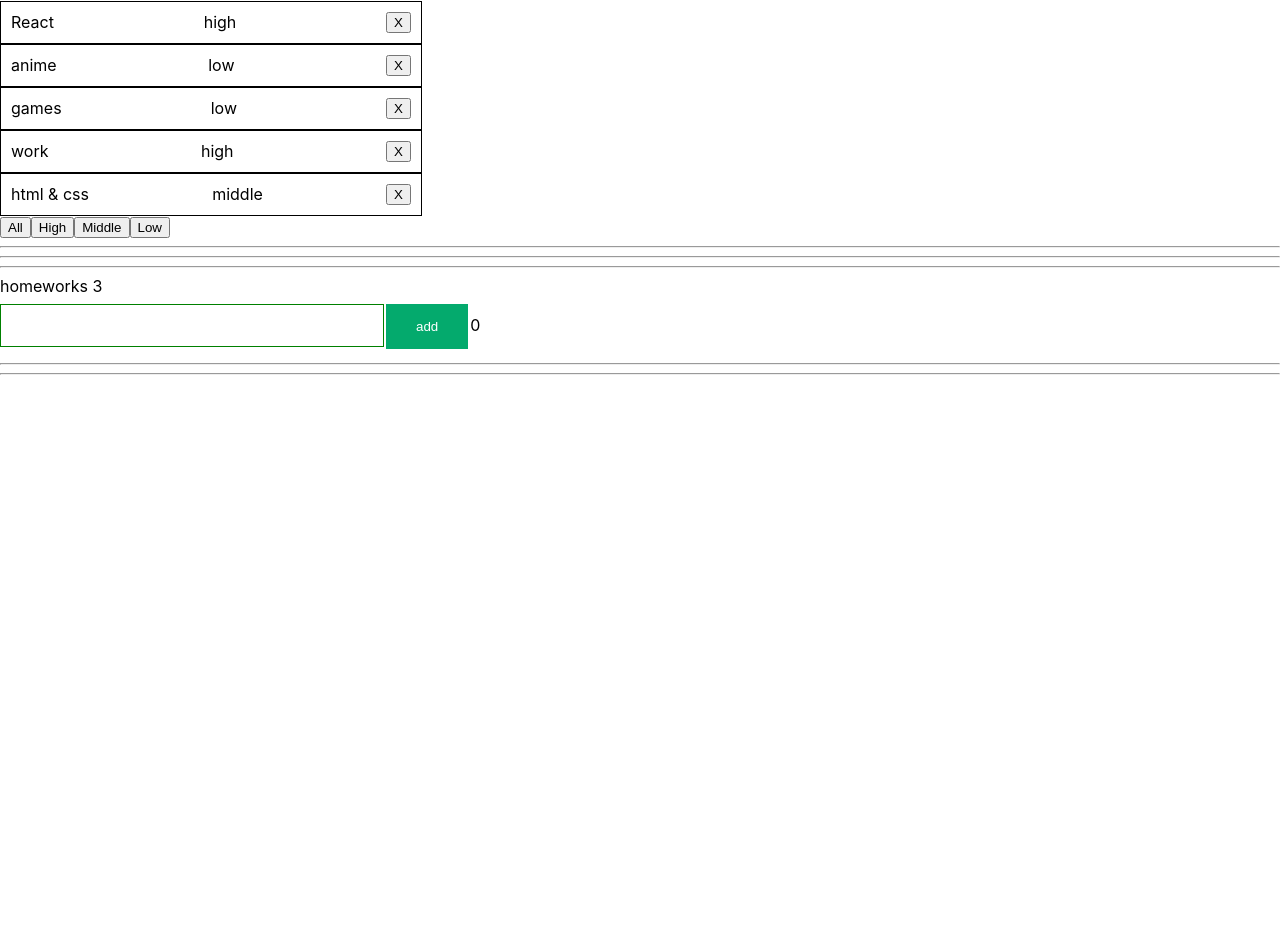
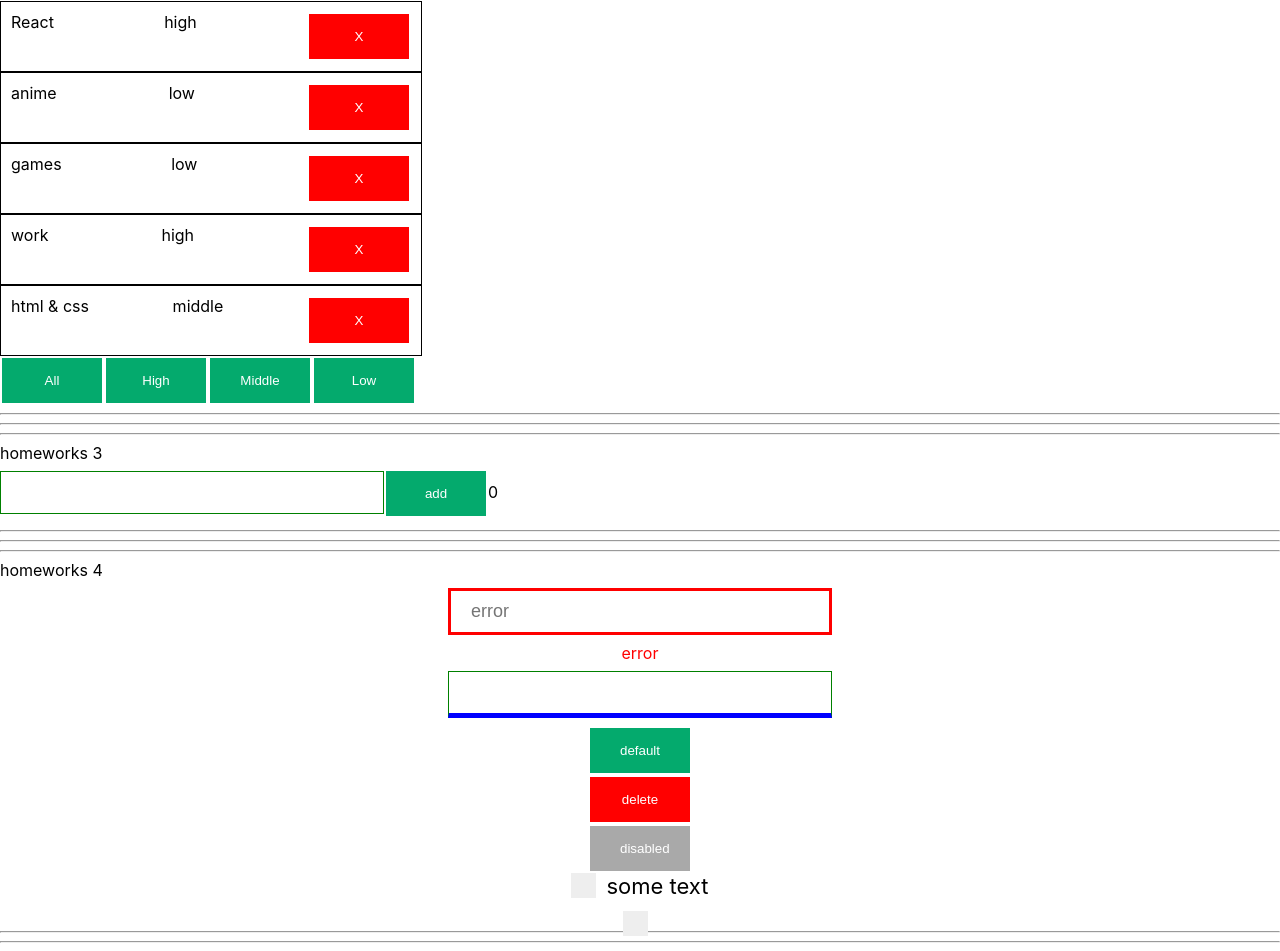
Before and after one commit to AlexChernov1996/homeworks, a React (Create React App) app: page / in a window 1280 px wide. Shown: the part 201-1152 px from the top of the page. Before the commit the page ends 800 px from the top, so only its background shows below. Built offline with nearby package versions, Linux system fonts and the light colour scheme.

Commit message:
4HW is done

```diff
--- a/src/p1-main/m1-ui/u1-app/App.tsx
+++ b/src/p1-main/m1-ui/u1-app/App.tsx
@@ -3,6 +3,7 @@ import s from './App.module.css'
 import HW1 from '../../../p2-homeworks/h1/HW1'
 import HW2 from '../../../p2-homeworks/h2/HW2'
 import HW3 from '../../../p2-homeworks/h3/HW3'
+import HW4 from "../../../p2-homeworks/h4/HW4";
 function App() {
     return (
         <div className={s.App}>
@@ -10,7 +11,7 @@ function App() {
             <HW1/>
             <HW2/>
             <HW3/>
-            {/*<HW4/>*/}
+            <HW4/>
             {/*<HW5/>*/}
 
         </div>
--- a/src/p2-homeworks/h2/Affair.tsx
+++ b/src/p2-homeworks/h2/Affair.tsx
@@ -1,5 +1,6 @@
 import React from 'react'
 import {AffairType} from "./HW2";
+import SuperButton from "../h4/common/c2-SuperButton/SuperButton";
 
 type AffairPropsType = {
     // key не нужно типизировать
@@ -20,7 +21,7 @@ const style = {
         <div style={style}>
            <div>{props.affair.name}</div>
            <div>{props.affair.priority}</div>
-            <button onClick={deleteCallback}>X</button>
+            <SuperButton onClick={deleteCallback} style={{background:"red"}}>X</SuperButton>
         </div>
     )
 }
--- a/src/p2-homeworks/h2/Affairs.tsx
+++ b/src/p2-homeworks/h2/Affairs.tsx
@@ -1,6 +1,7 @@
 import React, {Dispatch, SetStateAction} from 'react'
 import Affair from './Affair'
 import {AffairType, FilterType} from './HW2'
+import SuperButton from "../h4/common/c2-SuperButton/SuperButton";
 
 type AffairsPropsType = { // need to fix any
     data: AffairType[]
@@ -27,10 +28,10 @@ function Affairs(props: AffairsPropsType) {
 
             {mappedAffairs}
 
-            <button onClick={setAll}>All</button>
-            <button onClick={setHigh}>High</button>
-            <button onClick={setMiddle}>Middle</button>
-            <button onClick={setLow}>Low</button>
+            <SuperButton onClick={setAll}>All</SuperButton>
+            <SuperButton onClick={setHigh}>High</SuperButton>
+            <SuperButton onClick={setMiddle}>Middle</SuperButton>
+            <SuperButton onClick={setLow}>Low</SuperButton>
         </div>
     )
 }
--- a/src/p2-homeworks/h3/Greeting.tsx
+++ b/src/p2-homeworks/h3/Greeting.tsx
@@ -1,5 +1,7 @@
 import React, {ChangeEvent} from 'react'
 import s from './Greeting.module.css'
+import SuperInputText from "../h4/common/c1-SuperInputText/SuperInputText";
+import SuperButton from "../h4/common/c2-SuperButton/SuperButton";
 
 type GreetingPropsType = {
     name: string
@@ -17,9 +19,9 @@ const Greeting: React.FC<GreetingPropsType> = (
 
     return (
         <div className={inputClass}>
-            <input value={name} onChange={setNameCallback} placeholder={error}/>
+            <SuperInputText value={name} onChange={setNameCallback} placeholder={error}/>
             {/*<span>{error}</span>*/}
-            <button onClick={() => addUser(name)}>add</button>
+            <SuperButton onClick={() => addUser(name)}>add</SuperButton>
             <span>{totalUsers}</span>
         </div>
     )
--- a/src/p2-homeworks/h3/GreetingContainer.tsx
+++ b/src/p2-homeworks/h3/GreetingContainer.tsx
@@ -1,4 +1,4 @@
-import React, {ChangeEvent, ChangeEventHandler, useState} from 'react'
+import React, {ChangeEvent, useState} from 'react'
 import Greeting from './Greeting'
 import {UserType} from "./HW3";
 
--- a/src/p2-homeworks/h4/HW4.tsx
+++ b/src/p2-homeworks/h4/HW4.tsx
@@ -4,7 +4,7 @@ import s from './HW4.module.css'
 import SuperButton from './common/c2-SuperButton/SuperButton'
 import SuperCheckbox from './common/c3-SuperCheckbox/SuperCheckbox'
 
-function HW4() {
+export function HW4() {
     const [text, setText] = useState<string>('')
     const error = text ? '' : 'error'
 
--- a/src/p2-homeworks/h4/common/c1-SuperInputText/SuperInputText.module.css
+++ b/src/p2-homeworks/h4/common/c1-SuperInputText/SuperInputText.module.css
@@ -1,12 +1,21 @@
 .superInput {
+    width: 30%;
+    padding: 10px 20px;
+    margin: 8px 0;
+    box-sizing: border-box;
+    border: 1px solid green;
+    font-size: large;
+}
+.superInput:focus{
+    outline: #04AA6D;
+}
+.errorInput {
+    border: 3px solid red;
 
 }
-
-.errorInput {
-    border: 3px solid lime;
-    background: red;
+.errorInput:focus{
+    outline: red;
 }
-
 .error {
     color: red;
 }
--- a/src/p2-homeworks/h4/common/c1-SuperInputText/SuperInputText.tsx
+++ b/src/p2-homeworks/h4/common/c1-SuperInputText/SuperInputText.tsx
@@ -39,8 +39,8 @@ const SuperInputText: React.FC<SuperInputTextPropsType> = (
     }
 
     const finalSpanClassName = `${s.error} ${spanClassName ? spanClassName : ''}`
-    const finalInputClassName = `${s.errorInput} ${className}` // need to fix with (?:) and s.superInput
-
+    const finalInputClassName = error? `${s.superInput} ${s.errorInput} ${className}` :`${s.superInput} ${className}` // need to fix with (?:) and s.superInput
+    const placeholder = error? `${error}` : ''
     return (
         <>
             <input
@@ -48,7 +48,7 @@ const SuperInputText: React.FC<SuperInputTextPropsType> = (
                 onChange={onChangeCallback}
                 onKeyPress={onKeyPressCallback}
                 className={finalInputClassName}
-
+                placeholder={placeholder}
                 {...restProps} // отдаём инпуту остальные пропсы если они есть (value например там внутри)
             />
             {error && <span className={finalSpanClassName}>{error}</span>}
--- a/src/p2-homeworks/h4/common/c2-SuperButton/SuperButton.module.css
+++ b/src/p2-homeworks/h4/common/c2-SuperButton/SuperButton.module.css
@@ -1,7 +1,17 @@
 .default {
-
+    background-color: #04AA6D;
+    border: none;
+    color: white;
+    padding: 15px 30px;
+    text-decoration: none;
+    margin: 2px 2px;
+    cursor: pointer;
+    width: 100px;
 }
 
 .red {
     background: red;
 }
+button:disabled{
+    background-color: darkgrey;
+}
--- a/src/p2-homeworks/h4/common/c2-SuperButton/SuperButton.tsx
+++ b/src/p2-homeworks/h4/common/c2-SuperButton/SuperButton.tsx
@@ -14,12 +14,14 @@ const SuperButton: React.FC<SuperButtonPropsType> = (
         ...restProps// все остальные пропсы попадут в объект restProps, там же будет children
     }
 ) => {
-    const finalClassName = `${red ? s.red : s.default} ${className}`
+    const finalClassName = `${red ? (s.red +' '+ s.default)  : s.default} ${className}`
 
     return (
         <button
             className={finalClassName}
+            disabled={restProps.disabled}
             {...restProps} // отдаём кнопке остальные пропсы если они есть (children там внутри)
+
         />
     )
 }
--- a/src/p2-homeworks/h4/common/c3-SuperCheckbox/SuperCheckbox.module.css
+++ b/src/p2-homeworks/h4/common/c3-SuperCheckbox/SuperCheckbox.module.css
@@ -1,7 +1,66 @@
-.checkbox {
-
+.container {
+    display: block;
+    position: relative;
+    padding-left: 35px;
+    margin-bottom: 12px;
+    cursor: pointer;
+    font-size: 22px;
+    -webkit-user-select: none;
+    -moz-user-select: none;
+    -ms-user-select: none;
+    user-select: none;
 }
 
-.spanClassName {
+/* Hide the browser's default checkbox */
+.container input {
+    position: absolute;
+    opacity: 0;
+    cursor: pointer;
+    height: 0;
+    width: 0;
+}
 
+/* Create a custom checkbox */
+.checkmark {
+    position: absolute;
+    top: 0;
+    left: 0;
+    height: 25px;
+    width: 25px;
+    background-color: #eee;
 }
+
+/* On mouse-over, add a grey background color */
+.container:hover input ~ .checkmark {
+    background-color: #ccc;
+}
+
+/* When the checkbox is checked, add a blue background */
+.container input:checked ~ .checkmark {
+    background-color: #04AA6D;
+}
+
+/* Create the checkmark/indicator (hidden when not checked) */
+.checkmark:after {
+    content: "";
+    position: absolute;
+    display: none;
+}
+
+/* Show the checkmark when checked */
+.container input:checked ~ .checkmark:after {
+    display: block;
+}
+
+/* Style the checkmark/indicator */
+.container .checkmark:after {
+    left: 9px;
+    top: 5px;
+    width: 5px;
+    height: 10px;
+    border: solid white;
+    border-width: 0 3px 3px 0;
+    -webkit-transform: rotate(45deg);
+    -ms-transform: rotate(45deg);
+    transform: rotate(45deg);
+}
--- a/src/p2-homeworks/h4/common/c3-SuperCheckbox/SuperCheckbox.tsx
+++ b/src/p2-homeworks/h4/common/c3-SuperCheckbox/SuperCheckbox.tsx
@@ -20,23 +20,20 @@ const SuperCheckbox: React.FC<SuperCheckboxPropsType> = (
     }
 ) => {
     const onChangeCallback = (e: ChangeEvent<HTMLInputElement>) => {
-        // сделайте так чтоб работал onChange и onChangeChecked
+        onChangeChecked && onChangeChecked(e.currentTarget.checked)
     }
 
-    const finalInputClassName = `${s.checkbox} ${className ? className : ''}`
+    const finalInputClassName = `${s.checkmark} ${className ? className : ''}`
 
     return (
-        <label>
-            <input
-                type={'checkbox'}
-                onChange={onChangeCallback}
-                className={finalInputClassName}
-
-                {...restProps} // отдаём инпуту остальные пропсы если они есть (checked например там внутри)
-            />
-            {children && <span className={s.spanClassName}>{children}</span>}
+        <label className={s.container}>{children}
+            <input type={'checkbox'}
+                   onChange={onChangeCallback}
+                   {...restProps}/>
+            <span className={s.checkmark}></span>
         </label> // благодаря label нажатие на спан передастся в инпут
     )
 }
 
+//
 export default SuperCheckbox
```
